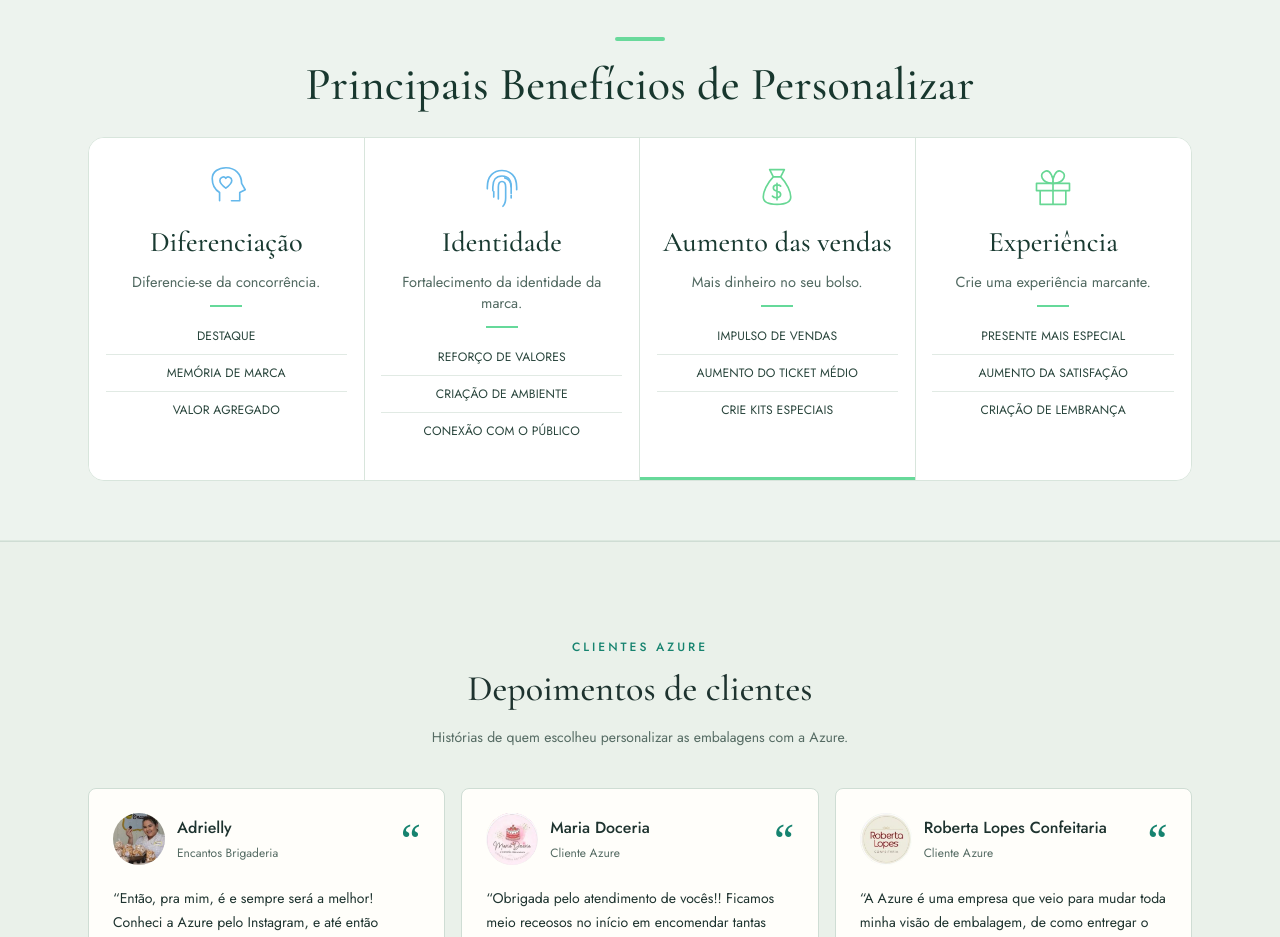
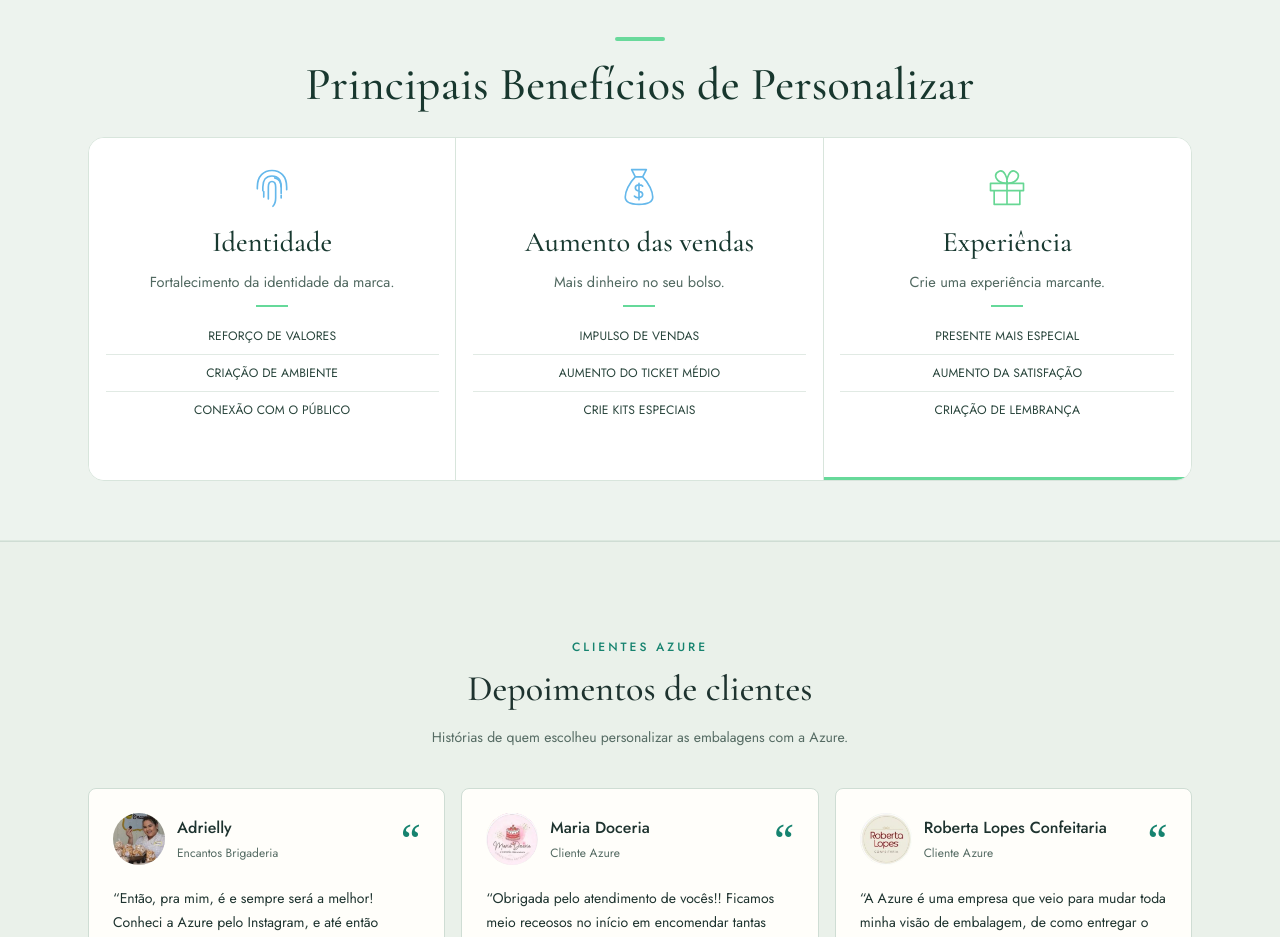
Before and after one commit to coutinhoads/personalizadoazure, a plain HTML site: page index.html in a window 1280 px wide. Shown: the part 3800-4737 px from the top of the page. Drawn offline with nearby package versions, Linux system fonts and the light colour scheme.

Commit message:
Remove apenas o card Diferenciação da seção de benefícios

```diff
--- a/index.html
+++ b/index.html
@@ -337,7 +337,7 @@ footer .foot-note {color:#abc7ba;margin:1.1rem 0 0;max-width:33rem;font-size:.75
 .benefits-wide .section { padding-block:clamp(2.75rem,4.6vw,4.25rem); }
 .benefits-marker { width:3.1rem; height:4px; background:#69d99b; margin:0 auto 1.15rem; border-radius:4px; }
 .benefits-title { font-family:var(--font-display); font-size:clamp(2.05rem,3.6vw,3rem); font-weight:500; line-height:1.12; text-align:center; letter-spacing:.005em; margin:0 auto 1.65rem; max-width:58rem; color:#18372e; }
-.benefits-grid { display:grid; grid-template-columns:repeat(4,minmax(0,1fr)); border:1px solid #d8e5dc; background:#fff; border-radius:16px; overflow:hidden; }
+.benefits-grid { display:grid; grid-template-columns:repeat(3,minmax(0,1fr)); border:1px solid #d8e5dc; background:#fff; border-radius:16px; overflow:hidden; }
 .benefit-card { min-width:0; min-height:342px; display:flex; flex-direction:column; align-items:center; text-align:center; padding:1.65rem 1.05rem 1.3rem; border-right:1px solid #d8e5dc; position:relative; background:#fff; }
 .benefit-card:last-child { border-right:0; }
 .benefit-card:nth-child(3)::after { content:""; position:absolute; left:0; right:0; bottom:0; height:3px; background:#67d99a; }
@@ -458,11 +458,7 @@ footer .foot-note {color:#abc7ba;margin:1.1rem 0 0;max-width:33rem;font-size:.75
       <div class="benefits-marker" aria-hidden="true"></div>
       <h2 class="benefits-title" id="benefits-title">Principais Benefícios de Personalizar</h2>
       <div class="benefits-grid" id="benefits-grid" role="region" aria-roledescription="carrossel" aria-label="Benefícios de personalizar embalagens" tabindex="0">
-        <article class="benefit-card">
-          <svg class="benefit-icon" viewBox="0 0 48 48" aria-hidden="true"><path d="M17 39v-9c-5-3-8-8-8-15C9 7 16 3 24 3c10 0 17 7 17 17l4 7-6 3v9h-9"/><path d="M23.8 14.5c-2-3-6.5-.8-6.5 2.5 0 3.5 6.5 8.3 6.5 8.3s6.5-4.8 6.5-8.3c0-3.3-4.5-5.5-6.5-2.5Z"/></svg>
-          <h3>Diferenciação</h3><p>Diferencie-se da concorrência.</p><div class="benefit-rule"></div>
-          <ul class="benefit-points"><li>Destaque</li><li>Memória de marca</li><li>Valor agregado</li></ul>
-        </article>
+
         <article class="benefit-card">
           <svg class="benefit-icon" viewBox="0 0 48 48" aria-hidden="true"><path d="M8 26v-2C8 12 15 6 24 6s16 6 16 18v3"/><path d="M14 28v-4c0-7 3-12 10-12s10 5 10 12v7"/><path d="M20 37V24c0-3 1-6 4-6s4 3 4 6v12c0 4-1 7-3 9"/><path d="M15 35v-6m19 7v-3m-7-19c4 1 7 5 7 10"/></svg>
           <h3>Identidade</h3><p>Fortalecimento da identidade da marca.</p><div class="benefit-rule"></div>
```
